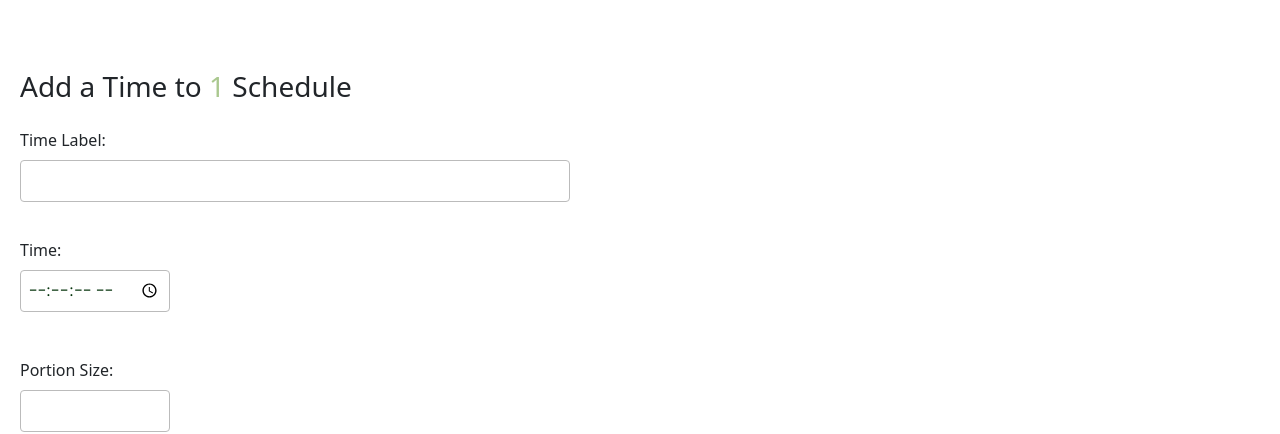
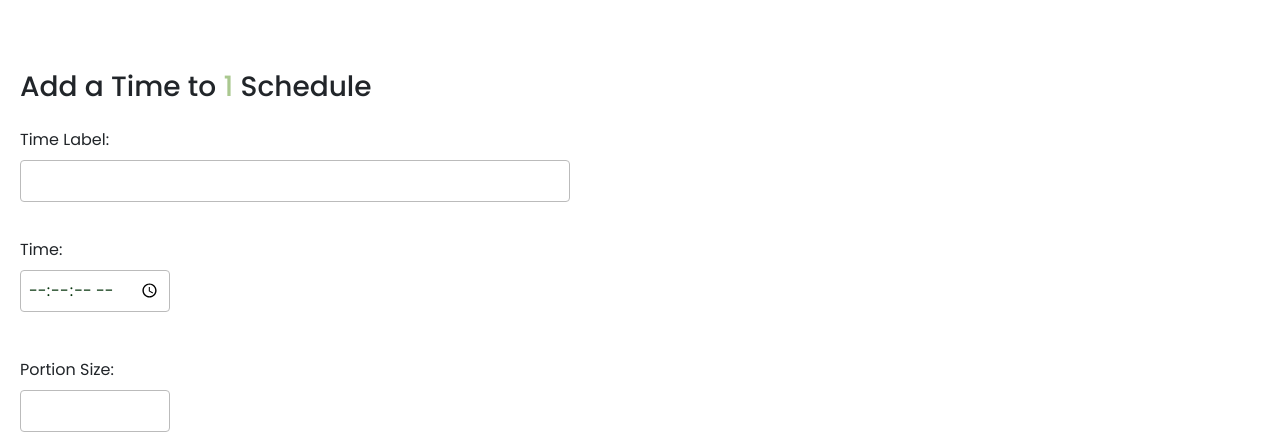
Before and after one commit to Pet-Feeder-SEP4/PetFeeder, a React (Create React App) app in the folder Fronted/pet-feeder/: page /add-time/1/1 in a window 1280 px wide. Shown: the part 242-676 px from the top of the page. Built offline with nearby package versions, Linux system fonts and the light colour scheme; no server answers; sample sign-in values are in the browser's storage.

Commit message:
remove schedule

```diff
--- a/Fronted/pet-feeder/src/pages/Schedule/Schedule.js
+++ b/Fronted/pet-feeder/src/pages/Schedule/Schedule.js
@@ -1,3 +1,4 @@
+// FeedingSchedule.js
 import React, { useEffect, useState } from 'react';
 import NavBar from '../../components/Navbar/Navbar';
 import { useParams } from 'react-router-dom';
@@ -20,10 +21,9 @@ const FeedingSchedule = () => {
   useEffect(() => {
     if (isTokenValid === false) {
       // Redirect to login if the token is not valid
-      navigate('/LogIn'); // Replace '/login' with the actual login route
+      navigate('/LogIn');
     }
-  }, [ isTokenValid, navigate]);
-
+  }, [isTokenValid, navigate]);
 
   const handleCreateSchedule = async () => {
     try {
@@ -63,9 +63,8 @@ const FeedingSchedule = () => {
     }
   };
 
-  // eslint-disable-next-line react-hooks/rules-of-hooks
   useEffect(() => {
-    if (isTokenValid !== null){
+    if (isTokenValid !== null) {
       fetchUserSchedules();
     }
     // eslint-disable-next-line react-hooks/exhaustive-deps
@@ -86,6 +85,24 @@ const FeedingSchedule = () => {
 
     } catch (error) {
       console.error('Error activating/deactivating schedule:', error);
+
+      // Handle errors or show a user-friendly message.
+    }
+  };
+
+  const handleDeleteSchedule = async (scheduleId) => {
+    try {
+      await axios.delete(`/schedules/${scheduleId}`);
+
+      console.log('Schedule deleted successfully');
+
+      // Update the list of schedules
+      fetchUserSchedules();
+
+      // You can perform any additional actions after successful schedule deletion.
+
+    } catch (error) {
+      console.error('Error deleting schedule:', error);
 
       // Handle errors or show a user-friendly message.
     }
@@ -162,11 +179,20 @@ const FeedingSchedule = () => {
                       >
                         {schedule.active ? 'Deactivate' : 'Activate'}
                       </button>
+
+                      <button
+                        onClick={() => handleDeleteSchedule(schedule.scheduleId)}
+                        className="btn"
+                        style={{ fontFamily: 'Poppins, sans-serif', borderRadius: '9px', border: '1px solid #FF6961', backgroundColor: '#FF6961', color: 'white', fontSize: '12px', minWidth: '50px', marginLeft: '5px', fontWeight: '500' }}
+                      >
+                        Delete
+                      </button>
+
                       <Link
                         to={`/add-time/${schedule.scheduleId}/${encodeURIComponent(schedule.scheduleLabel)}`}
                         className="text-decoration-none"
                       >
-                        <button className="btn" style={{ color: '#06350D'}}>
+                        <button className="btn" style={{ color: '#06350D' }}>
                           <span>+</span> <FontAwesomeIcon icon={faClock} className="me-1" />
                         </button>
                       </Link>
--- a/Fronted/pet-feeder/src/pages/Schedule/Time/Time.js
+++ b/Fronted/pet-feeder/src/pages/Schedule/Time/Time.js
@@ -118,6 +118,9 @@ useEffect(()=>{
 
   };
 
+  const font ={
+    fontFamily: 'Poppins, sans-serif',
+  }
   return (
     <div>
       <NavBar />
@@ -126,7 +129,7 @@ useEffect(()=>{
       </div>
       <div style={{ marginTop: '20vh', padding: '0 20px', boxSizing: 'border-box' }}>
         <div style={{marginTop: "230px"}}>
-          <h3 >
+          <h3 style={font}>
             Add a Time to <span style={{ color: '#AAC88F' }}>{scheduleLabel}</span> Schedule
           </h3>
         </div>
@@ -136,7 +139,7 @@ useEffect(()=>{
 {/* Add Time Form */}
 <div style={{ marginBottom: '20px' }}>
   <div style={{ marginBottom: '10px' }}>
-    <label htmlFor="timeLabel">Time Label:</label>
+    <label style={font} htmlFor="timeLabel">Time Label:</label>
     <br />
     <input
       type="text"
@@ -148,7 +151,7 @@ useEffect(()=>{
   </div>
 
   <div style={{ marginBottom: '10px' }}>
-    <label htmlFor="time">Time:</label>
+    <label style={font} htmlFor="time">Time:</label>
     <br />
     <input
       type="time"
@@ -162,7 +165,7 @@ useEffect(()=>{
 </div>
 
 <div style={{ marginBottom: '10px' }}>
-  <label htmlFor="portionSize">Portion Size:</label>
+  <label style={font} htmlFor="portionSize">Portion Size:</label>
   <br />
   <input
     type="number"
```
